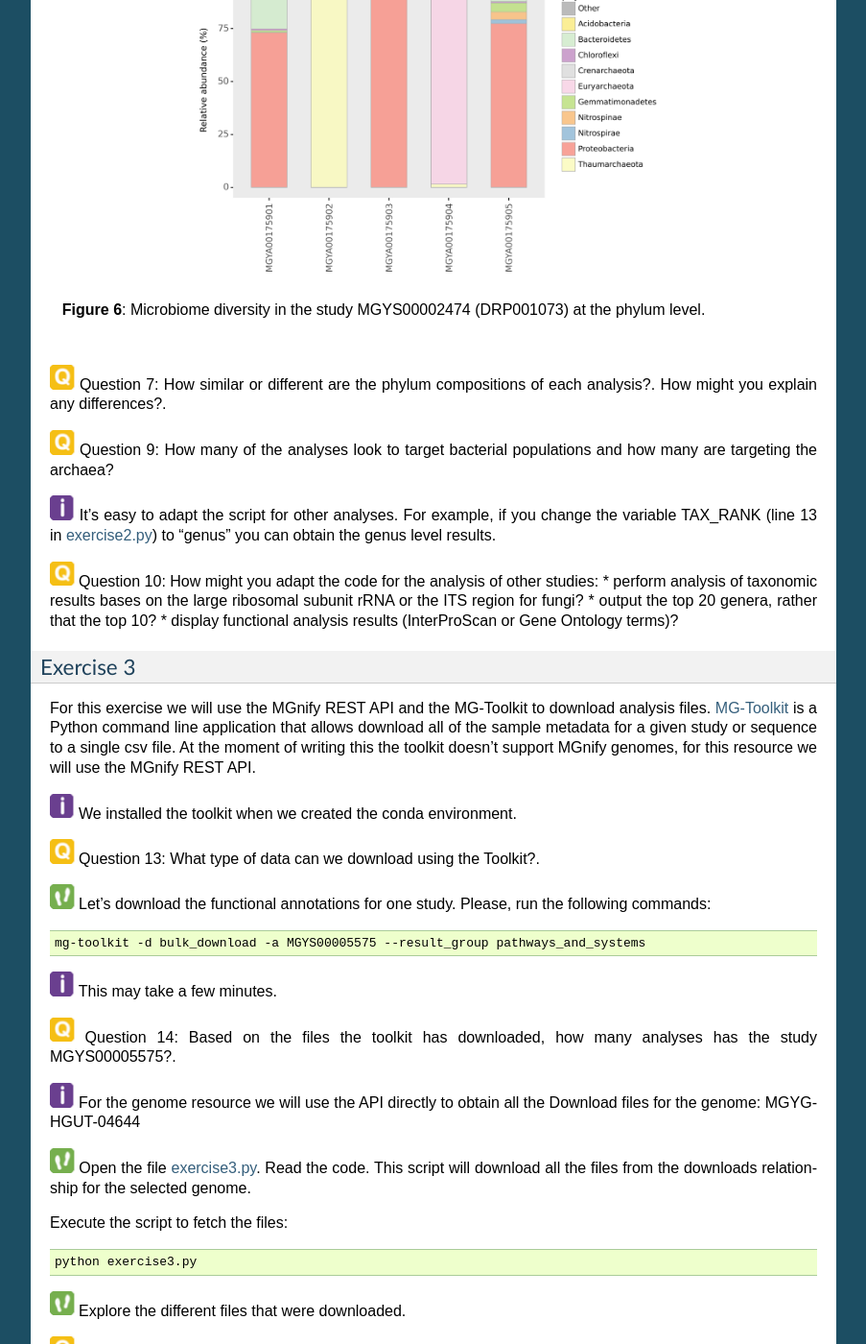
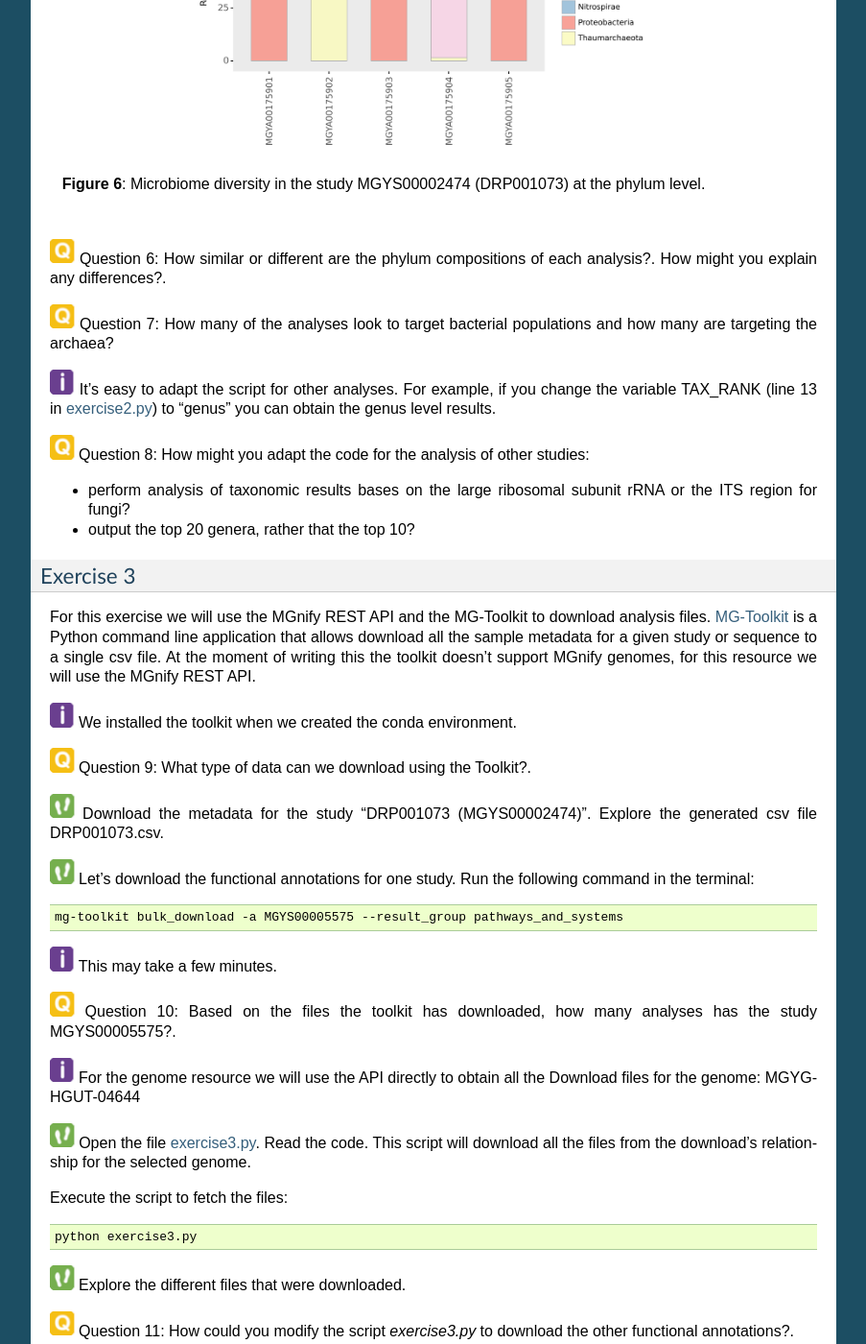
Before and after one commit to EBI-Metagenomics/mgnify-ebi-2020, a Sphinx documentation site: the page built from docs/source/api.rst, in a window 1280 px wide and 1400 px high, scrolled down 6224 px. Shown: the whole window at 96% size, without its empty margins (198-1101 px from the left). Built offline with Sphinx 7.4.7, drawn with Linux system fonts in a browser that asks for light colours; some of the changed text lies outside the part shown.

```diff
--- a/docs/source/api.rst
+++ b/docs/source/api.rst
@@ -16,16 +16,29 @@ Learning objectives
 Prerequisites
 #############
 
-For this tutorial you will need a working directory to store that data.
-The first step is to create a folder in your home directory (~/).
+For this tutorial you will need a install the software using `miniconda <https://docs.conda.io/en/latest/miniconda.html>`_ and a working directory to store the data.
+
+Miniconda has been pre-installed in the VM but it is easy to install, `instructions here <https://docs.conda.io/en/latest/miniconda.html>`_.
 
 Open the terminal and execute the following instructions:
 
 .. code-block:: bash
 
-   mkdir -p ~/Mgnify2020/session_api/
-   cd ~/Mgnify2020/session_api/
+   mkdir -p /home/training/api_session
 
+   cd /home/training/api_session
+
+   conda create -n mgnify-api python=3.8
+
+   conda activate mgnify-api
+
+   pip install pandas numpy scipy plotnine jsonapi-client mg-toolkit requests
+
+   curl http://ftp.ebi.ac.uk/pub/databases/metagenomics/mgnify_courses/ebi_2020/api.tar.gz | tar xz --strip 1
+
+
+You have just created a directory to store all the data, installed the required software and downloaded the scripts and expected results from
+the EBI ftp server.
 
 An introduction to MGnify REST API
 ##################################
@@ -60,9 +73,6 @@ The base URL provides access to several resource collections, such as *studies*
 |action|\  Open https://www.ebi.ac.uk/metagenomics/api/latest/studies in your browser. This will a paginated list of all of the publicy available studies. Now open the list of samples using: https://www.ebi.ac.uk/metagenomics/api/latest/samples
 
 
-|question|\  Question 1: What kind of experiment types can be found in MGnify?. Hint: follow the relavant link on: https://www.ebi.ac.uk/metagenomics/api and examine the variuos experiment type identifiers.
-
-
 |info|\  Details about a single project can be retrieved by providing a unique identifier assigned during the archiving process. For example, https://www.ebi.ac.uk/metagenomics/api/latest/studies/ERP009703 provides access to the Ocean Sampling Day (OSD) 2014 project.
 
 
@@ -101,29 +111,9 @@ Programmatic access
 
 In the next few exercies we are going to utilize some Python scripts to interact with the MGnify REST API programmatically.
 
-The first step is to create the conda environment using `miniconda <https://docs.conda.io/en/latest/miniconda.html>`_.
+The data and scripts are also available in the `source code of this documentation <https://github.com/EBI-Metagenomics/mgnify-ebi-2020/tree/master/docs/source/scripts/api>`_.
 
-You will also need the dependencies and to install execute the following commands:
-
-.. code-block:: bash
-
-   conda create -n mgnify-api python=3.8
-
-   conda activate mgnify-api
-
-   pip install pandas numpy scipy plotnine jsonapi-client mg-toolkit requests
-
-The next step is to obtain the scripts and expected results for each exercise the course FTP server.
-
-.. code-block:: bash
-
-   curl http://ftp.ebi.ac.uk/pub/databases/metagenomics/mgnify_courses/ebi_2020/api.tar.gz | tar xz --strip 1
-
-
-The data and scripts are also avaiable in the `source code of this documentation <https://github.com/EBI-Metagenomics/mgnify-ebi-2020/tree/master/docs/source/scripts/api>`_.
-
-Data exchange format
-********************
+**Data exchange format**
 
 The industry default data exchange format for Web API is JSON. This format is a compact and human-readable way of representing data. A brief overview of the format `json <https://www.digitalocean.com/community/tutorials/an-introduction-to-json>`_.
 
@@ -147,17 +137,15 @@ In this exercise you will browse sample metadata and visualise analysis results.
 |action|\  Read the code of the `exercise1.py <https://github.com/EBI-Metagenomics/mgnify-ebi-2020/blob/master/docs/source/scripts/api/exercise1.py>`_ script. This script is using the API to obtain a subset of the samples.
 
 
-|question|\  Question 4: What "type" of data is the script downloading?. Which filters are being used to get the filtered data from the API?.
-
-
-|info|\  Using these few lines of Python, we are able to retrieve the complete set of oceanographic samples taken at Arctic Ocean (latitude > 70)
-across all publicly available studies in MGnify.
+|question|\  Question 3: What "type" of data is the script downloading?. Which filters are being used to get the filtered data from the API?.
 
 |action|\  Run the script `exercise1.py`_ in the console:
 
 .. code-block:: bash
 
    python exercise1.py
+
+|info|\  Using these few lines of Python, we are able to retrieve the complete set of oceanographic samples taken at the Arctic Ocean (latitude > 70) across all publicly available studies in MGnify.
 
 |action|\  Inspect the generated `exercise1.csv <https://github.com/EBI-Metagenomics/mgnify-ebi-2020/blob/master/docs/source/data/api/exercise1.csv>`_ file.
 
@@ -169,11 +157,13 @@ across all publicly available studies in MGnify.
 
    **Figure 5**: Exercise 1 retrieved data in CSV format.
 
-|question|\  Question 5: How might you adapt the script to find soil samples taken at the equator?.
+|question|\  Question 4: How might you adapt the script to find soil samples taken at the equator?.
 
-|action|\  Add an additional parameter '"study_accession": "MGYS00000462"' to the filters section in the script and run it again. You can check the study in the website `MGYS00000462 <https://www.ebi.ac.uk/metagenomics/studies/MGYS00000462>`_.
 
-|question|\  Question 6: How many of the OSD2014 samples were from the Artic Ocean?
+|action|\  Add an additional parameter '"study_accession": "MGYS00000462"' to the filters section in the script `exercise1.py` and run it again. You can check the study in the website `MGYS00000462 <https://www.ebi.ac.uk/metagenomics/studies/MGYS00000462>`_.
+
+
+|question|\  Question 5: How many of the OSD2014 samples were taken from the Arctic Ocean?
 
 
 Exercise 2
@@ -183,7 +173,7 @@ For this exercise we will use the MGnify REST API to obtain data and then visual
 
 We will begin by retrieving taxonomic analysis data and then plotting relative abundance in the form of bar charts.
 
-|action|\  Open the file `exercise2.py <https://github.com/EBI-Metagenomics/mgnify-ebi-2020/blob/master/docs/source/scripts/api/exercise2.py>`_. Read the code, even if you don't understand python the variables and constants at the beginnnig of the file will allow the script to be easily modified. Note, there are a series study accessions that are currently commented out which will allow you to rerun the analysis with other projects. Ignore there for the time being and run the code with MGYS00002474 and inspect the resultant bar chart.
+|action|\  Open the file `exercise2.py <https://github.com/EBI-Metagenomics/mgnify-ebi-2020/blob/master/docs/source/scripts/api/exercise2.py>`_. Read the code, even if you don't understand python the variables and constants at the beginning of the file will allow the script to be easily modified. Note, there are a series study accessions that are currently commented out which will allow you to rerun the analysis with other projects. Ignore them for the time being and run the code with MGYS00002474 and inspect the resultant bar chart.
 
 .. code-block:: bash
 
@@ -197,49 +187,52 @@ We will begin by retrieving taxonomic analysis data and then plotting relative a
    **Figure 6**: Microbiome diversity in the study MGYS00002474 (DRP001073) at the phylum level.
 
 
-|question|\  Question 7: How similar or different are the phylum compositions of each analysis?. How might you explain any differences?.
+|question|\  Question 6: How similar or different are the phylum compositions of each analysis?. How might you explain any differences?.
 
 
-|question|\  Question 9: How many of the analyses look to target bacterial populations and how many are targeting the archaea?
+|question|\  Question 7: How many of the analyses look to target bacterial populations and how many are targeting the archaea?
 
 
 |info|\  It's easy to adapt the script for other analyses. For example, if you change the variable TAX_RANK (line 13 in `exercise2.py`_) to "genus" you can obtain the genus level results.
 
 
-|question|\  Question 10: How might you adapt the code for the analysis of other studies:
+|question|\  Question 8: How might you adapt the code for the analysis of other studies:
+
 * perform analysis of taxonomic results bases on the large ribosomal subunit rRNA or the ITS region for fungi?
 * output the top 20 genera, rather that the top 10?
-* display functional analysis results (InterProScan or Gene Ontology terms)?
 
 
 Exercise 3
 **********
 
-For this exercise we will use the MGnify REST API and the MG-Toolkit to download analysis files. `MG-Toolkit <https://pypi.org/project/mg-toolkit/>`_ is a Python command line application that allows download all of the sample metadata for a given study or sequence to a single csv file. At the moment of writing this the toolkit doesn't support MGnify genomes, for this resource we will use the MGnify REST API.
+For this exercise we will use the MGnify REST API and the MG-Toolkit to download analysis files. `MG-Toolkit <https://pypi.org/project/mg-toolkit/>`_ is a Python command line application that allows download all the sample metadata for a given study or sequence to a single csv file. At the moment of writing this the toolkit doesn't support MGnify genomes, for this resource we will use the MGnify REST API.
 
 
 |info|\  We installed the toolkit when we created the conda environment.
 
 
-|question|\  Question 13: What type of data can we download using the Toolkit?.
+|question|\  Question 9: What type of data can we download using the Toolkit?.
 
 
-|action|\  Let's download the functional annotations for one study. Please, run the following commands:
+|action|\  Download the metadata for the study "DRP001073 (MGYS00002474)". Explore the generated csv file DRP001073.csv.
+
+
+|action|\  Let's download the functional annotations for one study. Run the following command in the terminal:
 
 .. code-block:: bash
 
-    mg-toolkit -d bulk_download -a MGYS00005575 --result_group pathways_and_systems
+   mg-toolkit bulk_download -a MGYS00005575 --result_group pathways_and_systems
 
 
 |info|\  This may take a few minutes.
 
 
-|question|\  Question 14: Based on the files the toolkit has downloaded, how many analyses has the study MGYS00005575?.
+|question|\  Question 10: Based on the files the toolkit has downloaded, how many analyses has the study MGYS00005575?.
 
 
 |info|\  For the genome resource we will use the API directly to obtain all the Download files for the genome: MGYG-HGUT-04644
 
-|action|\  Open the file `exercise3.py <https://github.com/EBI-Metagenomics/mgnify-ebi-2020/blob/master/docs/source/scripts/api/exercise3.py>`_. Read the code. This script will download all the files from the downloads relationship for the selected genome.
+|action|\  Open the file `exercise3.py <https://github.com/EBI-Metagenomics/mgnify-ebi-2020/blob/master/docs/source/scripts/api/exercise3.py>`_. Read the code. This script will download all the files from the download's relationship for the selected genome.
 
 Execute the script to fetch the files:
 
@@ -250,7 +243,8 @@ Execute the script to fetch the files:
 
 |action|\  Explore the different files that were downloaded.
 
-|question|\  How could you modify the script to download the other functional annotations?.
+
+|question|\  Question 11: How could you modify the script `exercise3.py` to download the other functional annotations?.
 
 
 .. |info| image:: media/info.png
```
Also changed, not shown: other parts of docs/source/api.rst (+2 -2 lines).
